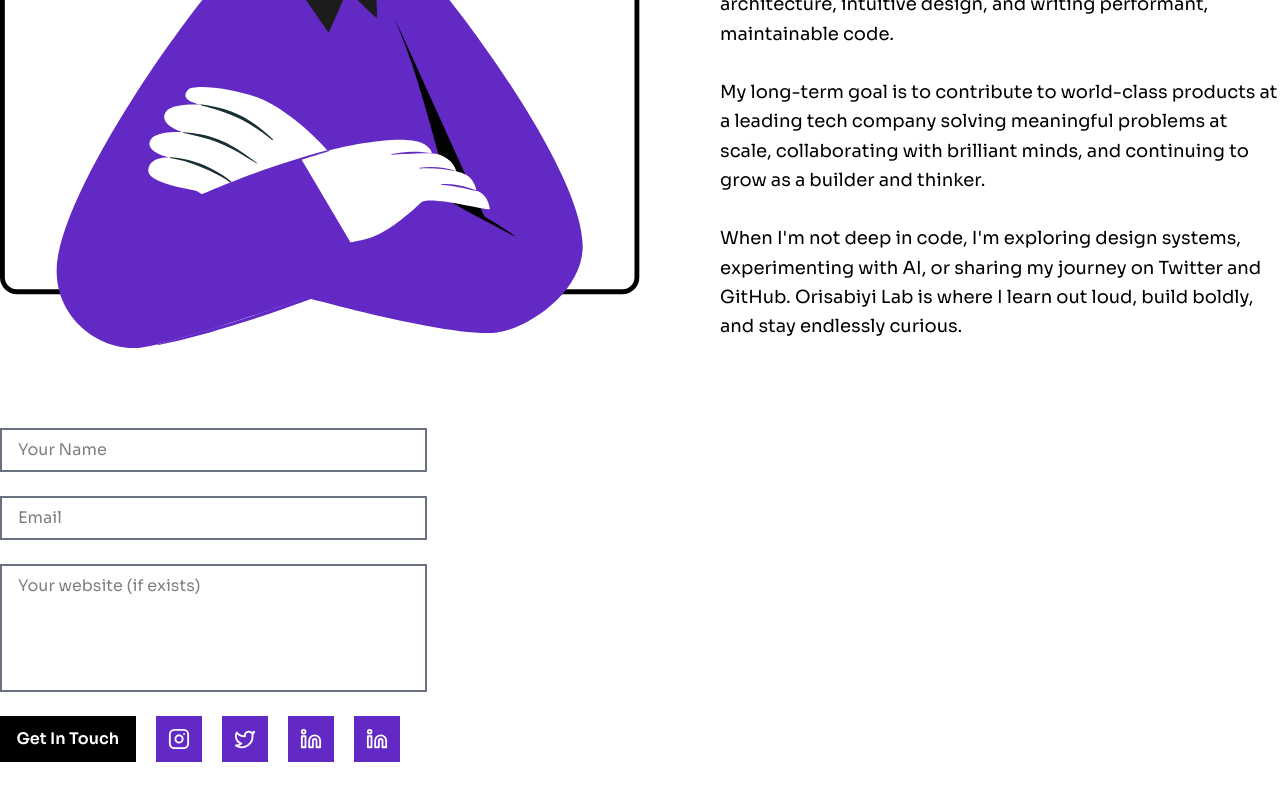
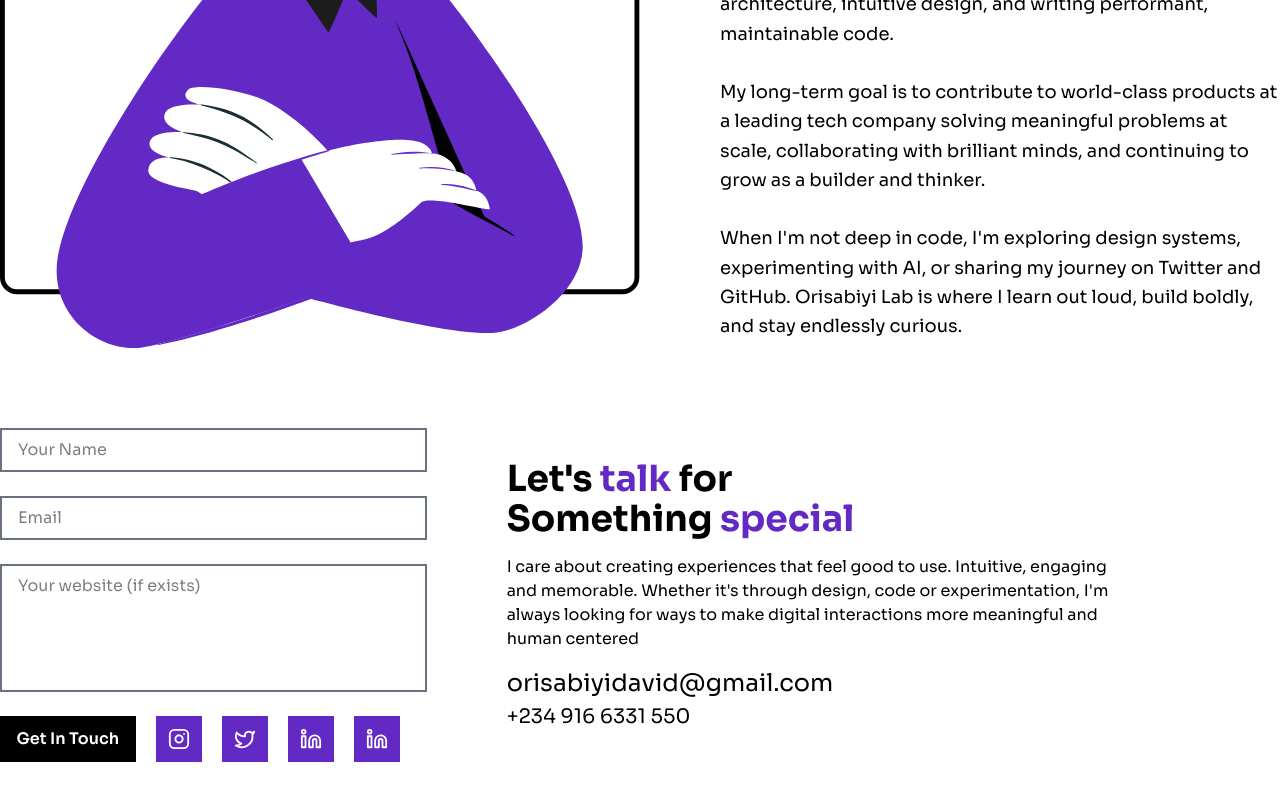
Before and after one commit to Orisabiyi/orisabiyi-lab, a Next.js app: page / in a window 1280 px wide. Shown: the part 2695-3495 px from the top of the page. Built offline with nearby package versions, Linux system fonts and the light colour scheme.

Commit message:
Enhance ContactSection layout and styling; adjust spacing and improve readability

```diff
--- a/components/contact-section.tsx
+++ b/components/contact-section.tsx
@@ -2,19 +2,50 @@ import Socials from "./socials";
 
 export default function ContactSection() {
   return (
-    <section className="flex items-center gap-10 py-10 container mx-auto font-sora">
+    <section className="flex items-center gap-20 py-10 container mx-auto font-sora">
       <form action="" className="w-1/3 flex flex-col gap-6">
-        <input type="text" placeholder="Your Name" className="w-full border-2 border-gray-500 px-4 py-2" />
-        <input type="email" placeholder="Email" className="w-full border-2 border-gray-500 px-4 py-2" />
-        <textarea placeholder="Your website (if exists)" className="w-full border-2 border-gray-500 px-4 py-2 resize-none h-32" />
+        <input
+          type="text"
+          placeholder="Your Name"
+          className="w-full border-2 border-gray-500 px-4 py-2"
+        />
+        <input
+          type="email"
+          placeholder="Email"
+          className="w-full border-2 border-gray-500 px-4 py-2"
+        />
+        <textarea
+          placeholder="Your website (if exists)"
+          className="w-full border-2 border-gray-500 px-4 py-2 resize-none h-32"
+        />
 
         <div className="flex items-stretch gap-5">
-          <button type="submit" className="w-1/2 bg-black text-white font-semibold">Get In Touch</button>
+          <button
+            type="submit"
+            className="w-1/2 bg-black text-white font-semibold">
+            Get In Touch
+          </button>
           <Socials />
         </div>
       </form>
 
-      <div className="flex-1"></div>
+      <div className="flex-1 space-y-4">
+        <h2 className="flex flex-col text-4xl font-bold">
+          <span>Let&apos;s <span className="text-primary">talk</span> for</span>
+          <span>Something <span className="text-primary">special</span></span>
+        </h2>
+        <p className="text-base w-4/5">
+          I care about creating experiences that feel good to use. Intuitive,
+          engaging and memorable. Whether it&apos;s through design, code or
+          experimentation, I&apos;m always looking for ways to make digital
+          interactions more meaningful and human centered
+        </p>
+
+        <div className="space-y-1">
+          <h3 className="text-2xl">orisabiyidavid@gmail.com</h3>
+          <p className="text-xl">+234 916 6331 550</p>
+        </div>
+      </div>
     </section>
   );
 }
```
